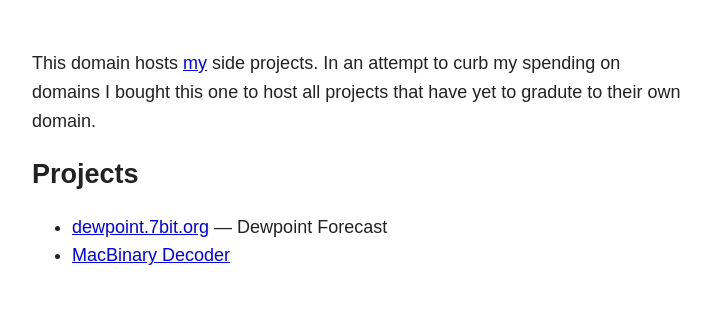
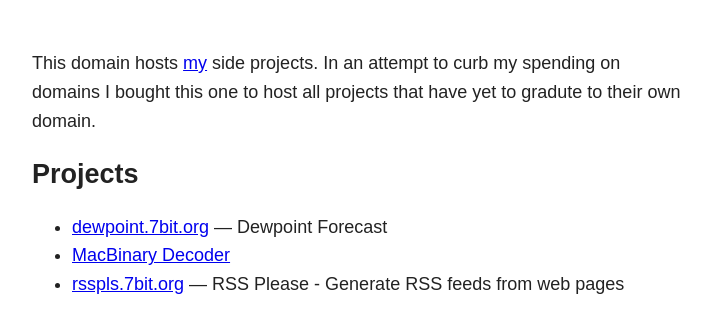
Before and after one commit to wezm/7bit.org, a plain HTML site: page public/index.html in a window 1280 px wide. Shown: the part 205-538 px from the top of the page, without its empty margins (283-994 px from the left). Drawn offline with Linux system fonts and the light colour scheme.

Commit message:
Add rsspls.7bit.org

```diff
--- a/public/index.html
+++ b/public/index.html
@@ -34,6 +34,7 @@
   <ul>
     <li><a href="https://dewpoint.7bit.org/">dewpoint.7bit.org</a> — Dewpoint Forecast</li>
     <li><a href="/macbinary/">MacBinary Decoder</a></li>
+    <li><a href="https://rsspls.7bit.org/">rsspls.7bit.org</a> — RSS Please - Generate RSS feeds from web pages</li>
   </ul>
 </body>
 </html>
```
